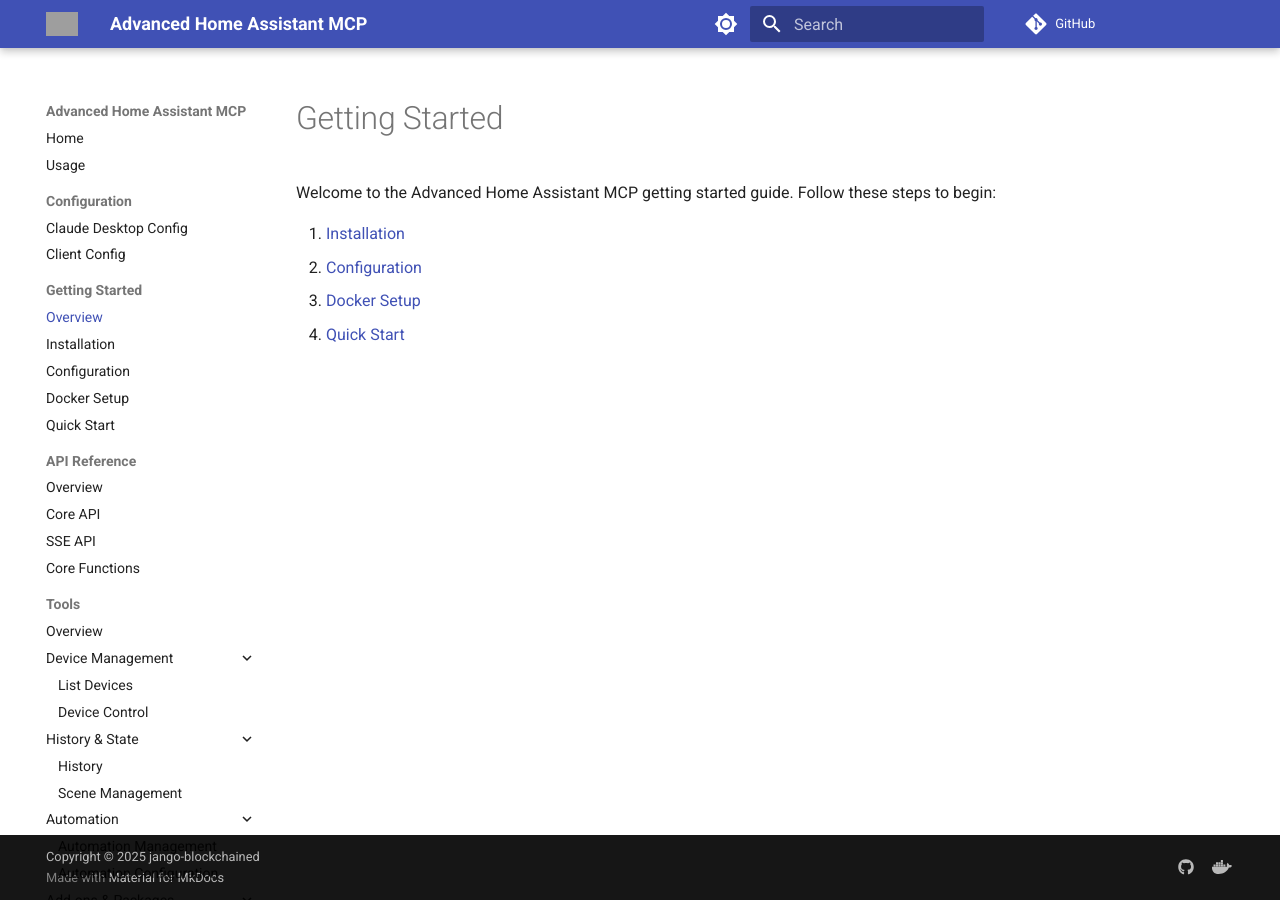
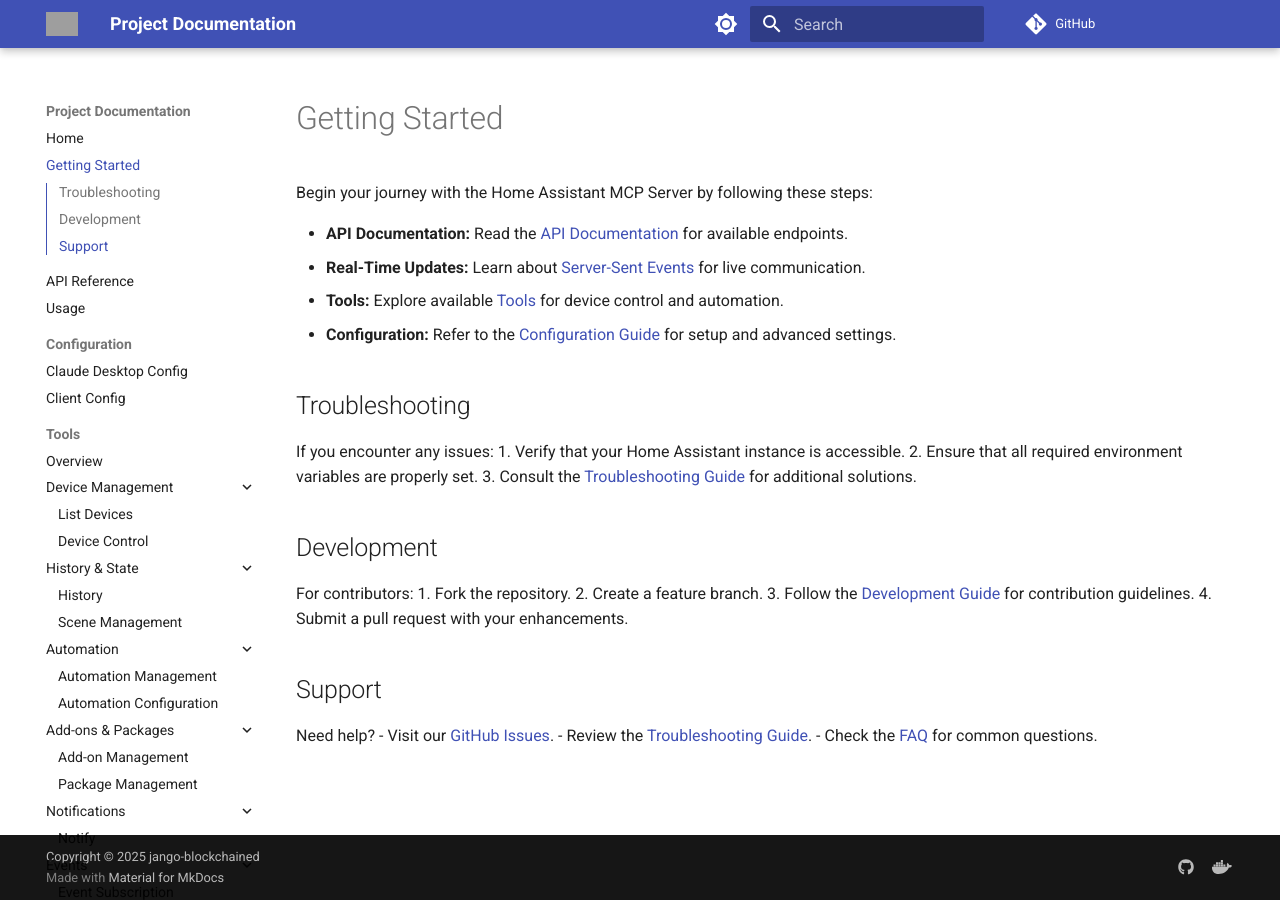
Before and after one commit to lpgn/advanced-homeassistant-mcp, an MkDocs documentation site: the page built from docs/getting-started.md, in a window 1280 px wide. Built offline with MkDocs 1.6.1 and Material for MkDocs 9.7.7, drawn with Linux system fonts in a browser that asks for light colours; comment, search, counter and statistics services are not loaded; grey boxes are pictures that could not be loaded.

Commit message:
docs: Simplify documentation site configuration and deployment
- Streamline MkDocs navigation structure
- Reduce complexity in GitHub Actions documentation workflow
- Update documentation dependencies and requirements
- Simplify site name and deployment configuration

```diff
--- a/docs/requirements.txt
+++ b/docs/requirements.txt
@@ -1,4 +1,5 @@
-mkdocs-material>=9.5.0
+mkdocs>=1.5.0
+mkdocs-material>=9.0.0
 mkdocs-minify-plugin>=0.7.1
 mkdocs-git-revision-date-plugin>=0.3.2
 mkdocs-mkdocstrings>=0.24.0
--- a/mkdocs.yml
+++ b/mkdocs.yml
@@ -1,4 +1,4 @@
-site_name: Advanced Home Assistant MCP
+site_name: Project Documentation
 site_url: https://jango-blockchained.github.io/advanced-homeassistant-mcp
 repo_url: https://github.com/jango-blockchained/advanced-homeassistant-mcp
 
@@ -61,21 +61,12 @@
 
 nav:
   - Home: index.md
+  - Getting Started: getting-started.md
+  - API Reference: api.md
   - Usage: usage.md
   - Configuration:
     - Claude Desktop Config: claude_desktop_config.md
     - Client Config: client_config.md
-  - Getting Started:
-    - Overview: getting-started/index.md
-    - Installation: getting-started/installation.md
-    - Configuration: getting-started/configuration.md
-    - Docker Setup: getting-started/docker.md
-    - Quick Start: getting-started/quickstart.md
-  - API Reference:
-    - Overview: api/index.md
-    - Core API: api/core-api.md
-    - SSE API: api/sse.md
-    - Core Functions: api/core.md
   - Tools:
     - Overview: tools/tools.md
     - Device Management:
```
Also changed, not shown: other parts of docs/requirements.txt (+1 -0 lines), 1 other file.
